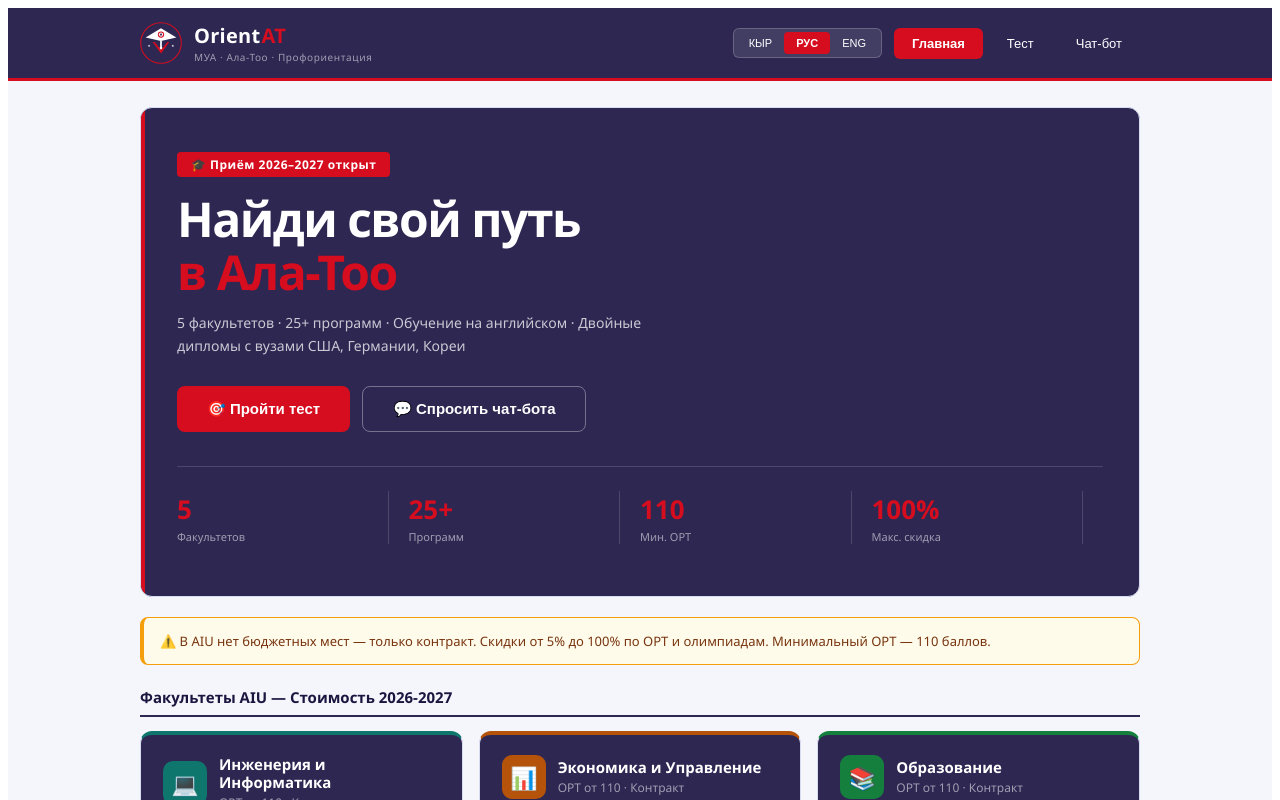
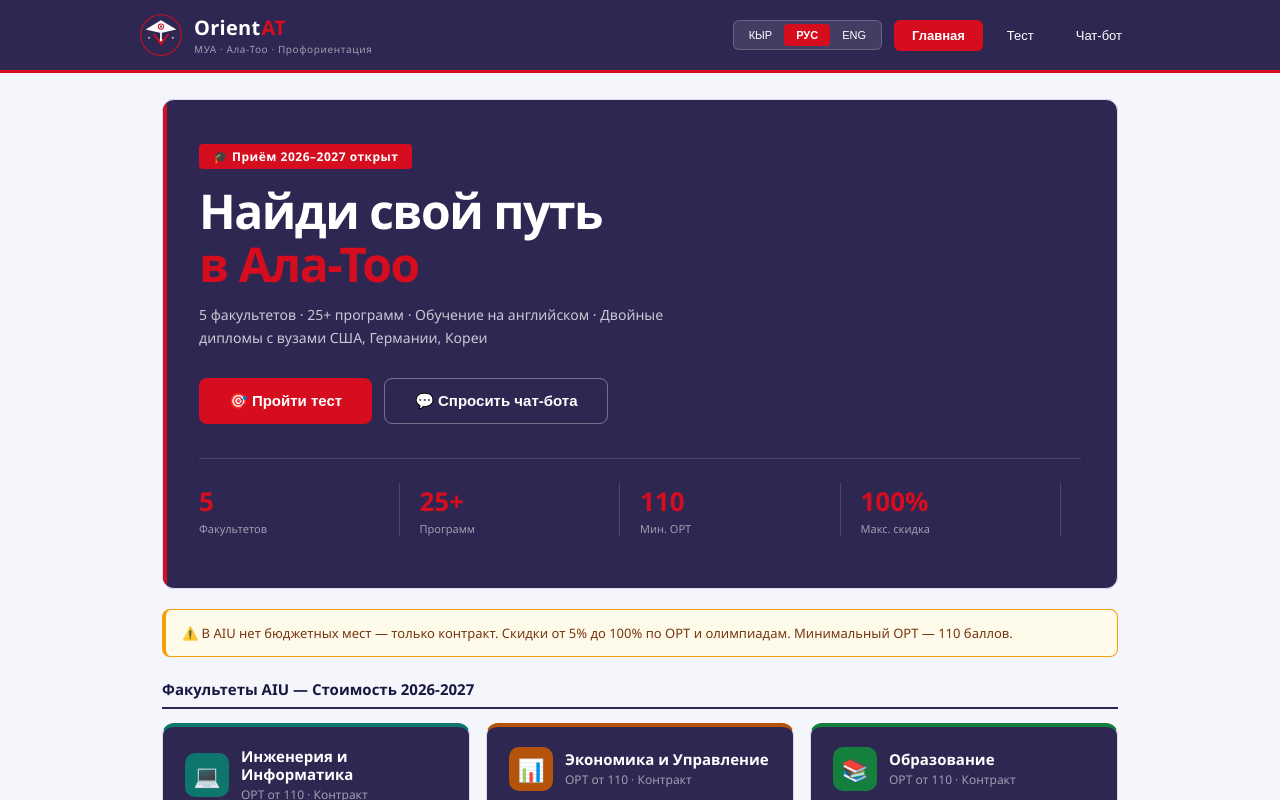
Before and after one commit to Hamid1689/Orientat, a React (Vite) app: page / in a window 1280 px wide. Shown: the top 800 px of the page. Built offline with nearby package versions, Linux system fonts and the light colour scheme.

Commit message:
Fix header/footer spacing: add CSS reset to remove browser default body margin

```diff
--- /dev/null
+++ b/src/index.css
@@ -0,0 +1,10 @@
+*, *::before, *::after {
+  box-sizing: border-box;
+  margin: 0;
+  padding: 0;
+}
+
+body {
+  margin: 0;
+  padding: 0;
+}
--- a/src/main.jsx
+++ b/src/main.jsx
@@ -1,5 +1,6 @@
 import { StrictMode } from 'react'
 import { createRoot } from 'react-dom/client'
+import './index.css'
 import App from './App'
 
 createRoot(document.getElementById('root')).render(
```
